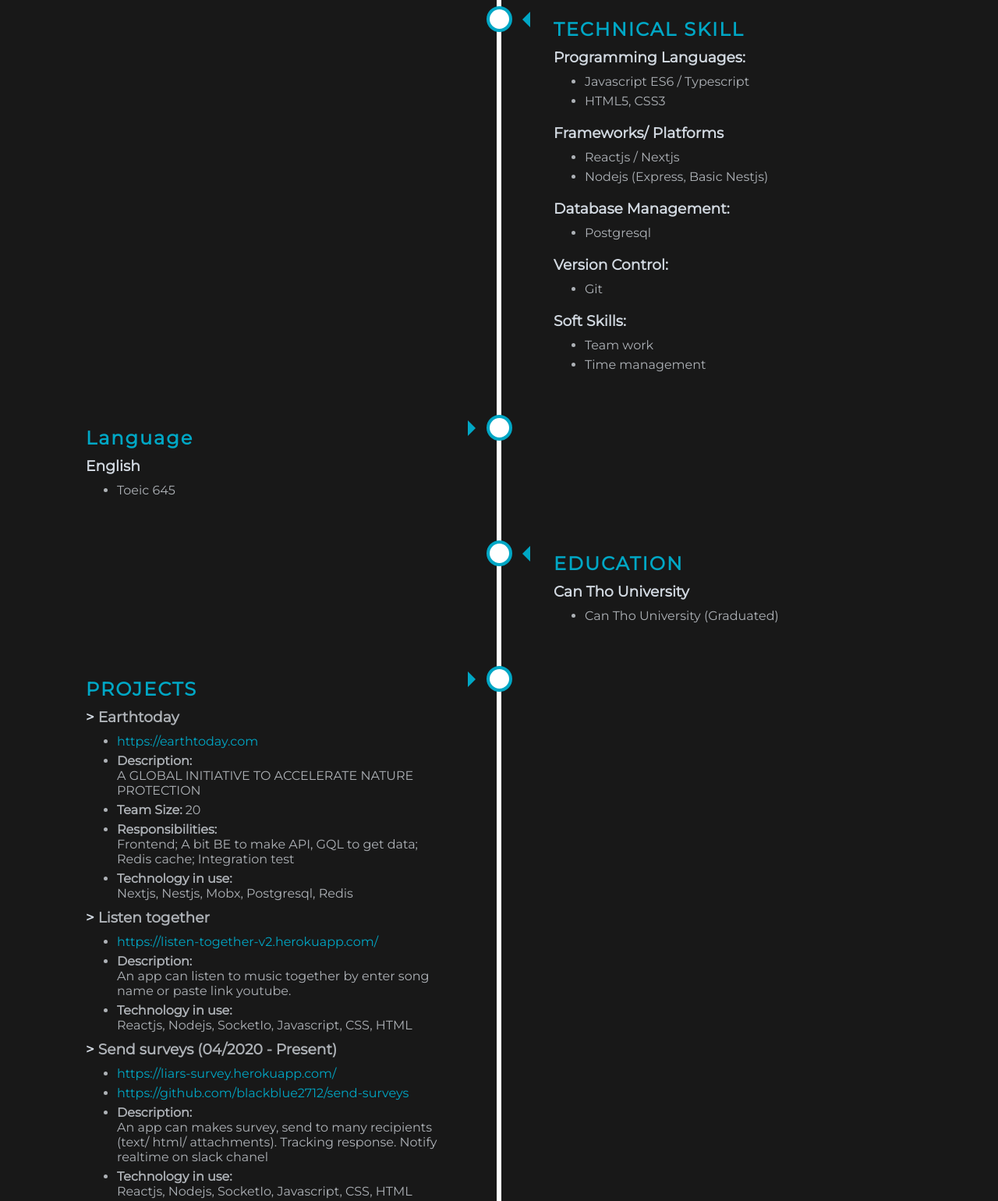
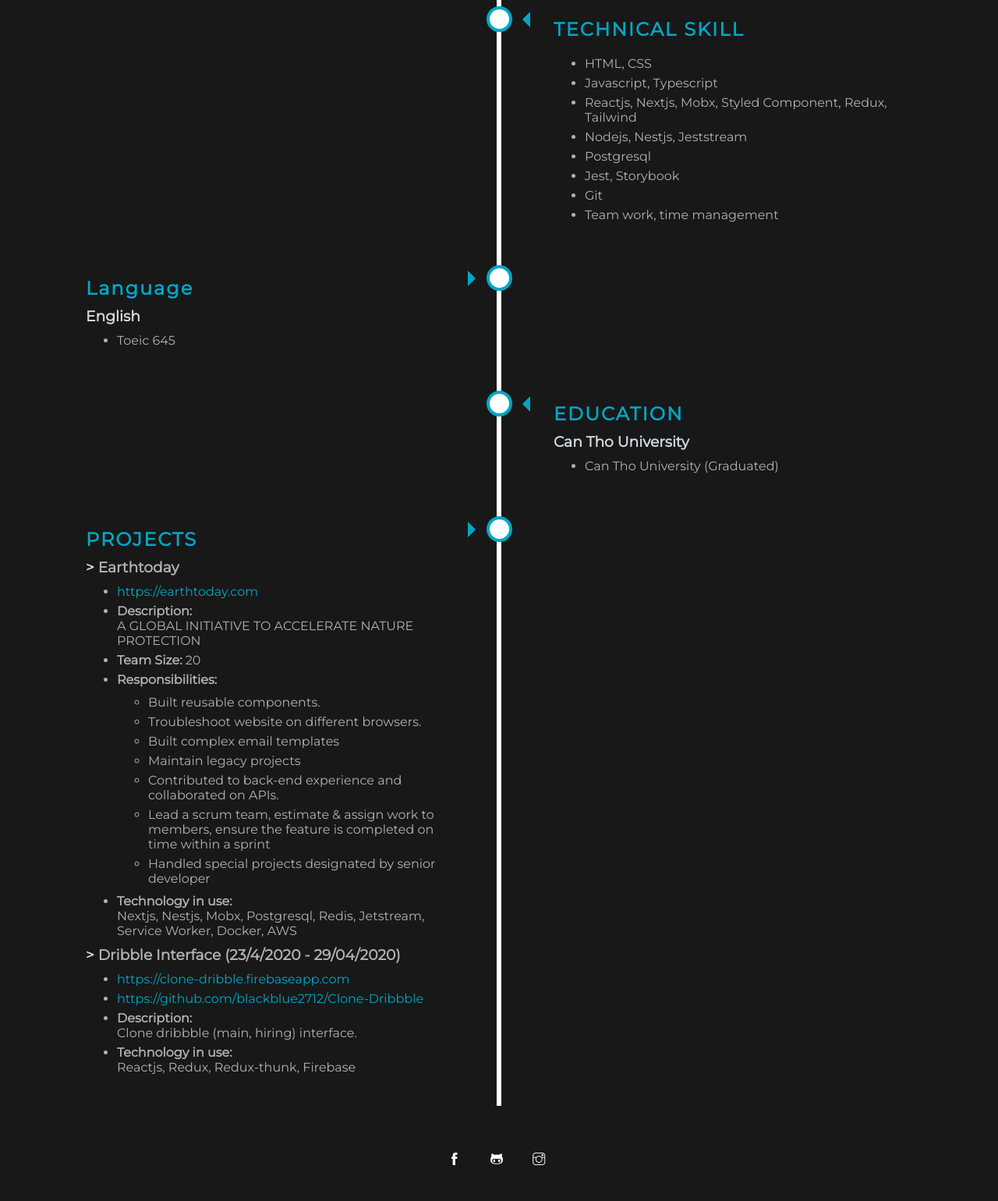
Before and after one commit to blackblue2712/cv-on, a plain HTML site: page index.html in a window 1280 px wide. Shown: the part 1184-2724 px from the top of the page at 78% size. Drawn offline with Linux system fonts and the light colour scheme.

Commit message:
feat: update cv

```diff
--- a/index.html
+++ b/index.html
@@ -73,6 +73,18 @@
                             <div class="content" id="skill">
                                 <h2>TECHNICAL SKILL</h2>
                                 <div>
+                                <ul>
+                                    <li>HTML, CSS</li>
+                                    <li>Javascript, Typescript</li>
+                                    <li>Reactjs, Nextjs, Mobx, Styled Component, Redux, Tailwind</li>
+                                    <li>Nodejs, Nestjs, Jeststream</li>
+                                    <li>Postgresql</li>
+                                    <li>Jest, Storybook</li>
+                                    <li>Git</li>
+                                    <li>Team work, time management</li>
+                                </ul>
+                            </div>
+                                <!-- <div>
                                     <h3>Programming Languages:</h3>
                                     <ul>
                                         <li>Javascript ES6 / Typescript</li>
@@ -83,7 +95,7 @@
                                     <h3>Frameworks/ Platforms</h3>
                                     <ul>
                                         <li>Reactjs / Nextjs</li>
-                                        <li>Nodejs (Express, Basic Nestjs)</li>
+                                        <li>Nodejs (Express, Nestjs)</li>
                                     </ul>
                                 </div>
                                 <div>
@@ -104,7 +116,7 @@
                                         <li>Team work</li>
                                         <li>Time management</li>
                                     </ul>
-                                </div>
+                                </div> -->
                             </div>
                         </div>
 
@@ -148,10 +160,19 @@
                                             <span>Team Size:</span> 20
                                         </li>
                                         <li>
-                                            <span>Responsibilities:</span><br /> Frontend; A bit BE to make API, GQL to get data; Redis cache; Integration test
+                                            <span>Responsibilities:</span>
+                                            <ul>
+                                                <li>Built reusable components.</li>
+                                                <li>Troubleshoot website on different browsers.</li>
+                                                <li>Built complex email templates</li>
+                                                <li>Maintain legacy projects</li>
+                                                <li>Contributed to back-end experience and collaborated on APIs.</li>
+                                                <li>Lead a scrum team, estimate & assign work to members, ensure the feature is completed on time within a sprint</li>
+                                                <li>Handled special projects designated by senior developer</li>
+                                            </ul>
                                         </li>
                                         <li>
-                                            <span>Technology in use:</span><br /> Nextjs, Nestjs, Mobx, Postgresql, Redis
+                                            <span>Technology in use:</span><br /> Nextjs, Nestjs, Mobx, Postgresql, Redis, Jetstream, Service Worker, Docker, AWS
                                         </li>
                                     </ul>
 
@@ -193,7 +214,7 @@
                                         </li>
                                     </ul> -->
 
-                                    <h3>> <a href="https://listen-together-v2.herokuapp.com/">Listen together</a></h3>
+                                    <!-- <h3>> <a href="https://listen-together-v2.herokuapp.com/">Listen together</a></h3>
                                     <ul>
                                         <li>
                                             <a href="https://listen-together-v2.herokuapp.com/">https://listen-together-v2.herokuapp.com/</a>
@@ -201,18 +222,18 @@
                                         <li>
                                             <span>Description:</span><br /> An app can listen to music together by enter song name or paste link youtube.
                                         </li>
-                                        <!-- <li>
+                                        <li>
                                             <span>Team Size:</span> 1
                                         </li>
                                         <li>
                                             <span>Responsibilities:</span><br /> Management project, Code client side, server side
-                                        </li> -->
+                                        </li>
                                         <li>
                                             <span>Technology in use:</span><br /> Reactjs, Nodejs, SocketIo, Javascript, CSS, HTML
                                         </li>
-                                    </ul>
+                                    </ul> -->
 
-                                    <h3>> <a href="https://liars-survey.herokuapp.com/">Send surveys (04/2020 - Present)</a></h3>
+                                    <!-- <h3>> <a href="https://liars-survey.herokuapp.com/">Send surveys (04/2020 - Present)</a></h3>
                                     <ul>
                                         <li>
                                             <a href="https://liars-survey.herokuapp.com/">https://liars-survey.herokuapp.com/</a>
@@ -223,17 +244,17 @@
                                         <li>
                                             <span>Description:</span><br /> An app can makes survey, send to many recipients (text/ html/ attachments). Tracking response. Notify realtime on slack chanel
                                         </li>
-                                        <!-- <li>
+                                        <li>
                                             <span>Team Size:</span> 1
                                         </li>
                                         <li>
                                             <span>Responsibilities:</span><br /> Management project, Code client side, server side
-                                        </li> -->
+                                        </li>
                                         <li>
                                             <span>Technology in use:</span><br /> Reactjs, Nodejs, SocketIo, Javascript, CSS, HTML
                                         </li>
                                     </ul>
-
+                                     -->
                                     <h3>> <a href="https://clone-dribble.firebaseapp.com">Dribble Interface (23/4/2020 - 29/04/2020)</a></h3>
                                     <ul>
                                         <li>
@@ -283,7 +304,7 @@
         </div>
 
         <footer>
-            <p>I HAVE NO IDEA FOR FOOTER'S CONTENT</p>
+            <!-- <p>I HAVE NO IDEA FOR FOOTER'S CONTENT</p> -->
 
             <p>
                 <a title="facebook" target="_blank" href="https://www.facebook.com/btaldt.btaldt"><i class="ti-facebook"></i></a>
```
